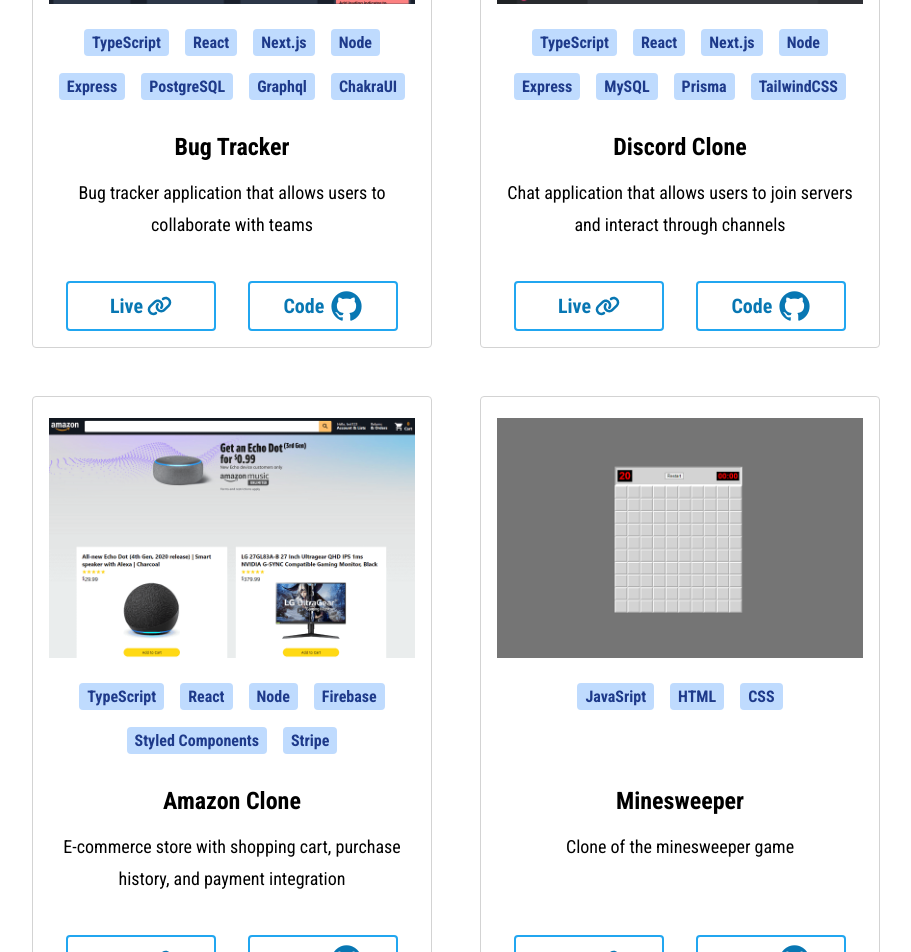
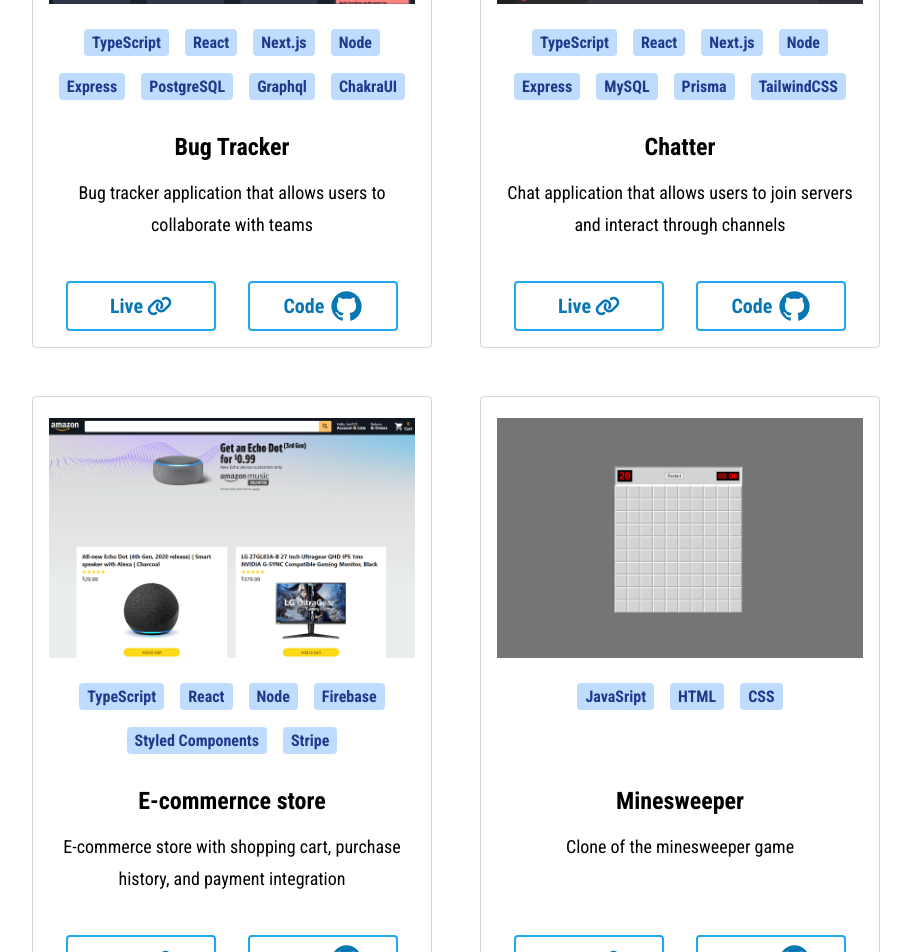
Before and after one commit to SaumaunV/portfolio, a React (Vite) app: page / in a window 1280 px wide. Shown: the part 2780-3732 px from the top of the page, without its empty margins (184-1095 px from the left). Built offline with nearby package versions, Linux system fonts and the light colour scheme.

Commit message:
Update project names

```diff
--- a/src/components/Projects.jsx
+++ b/src/components/Projects.jsx
@@ -12,6 +12,7 @@
       <h1 className={styles.heading}>My Projects</h1>
       <div className={styles.projectContainer}>
         <Project
+          first
           image={bug_tracker_image}
           name="Bug Tracker"
           description="Bug tracker application that allows users to collaborate with teams"
@@ -30,7 +31,7 @@
         />
         <Project
           image={discord_clone_image}
-          name="Discord Clone"
+          name="Chatter"
           description="Chat application that allows users to join servers and interact through channels"
           stack={[
             "TypeScript",
@@ -47,7 +48,7 @@
         />
         <Project
           image={amazon_clone_image}
-          name="Amazon Clone"
+          name="E-commernce store"
           description="E-commerce store with shopping cart, purchase history, and payment integration"
           stack={[
             "TypeScript",
```
